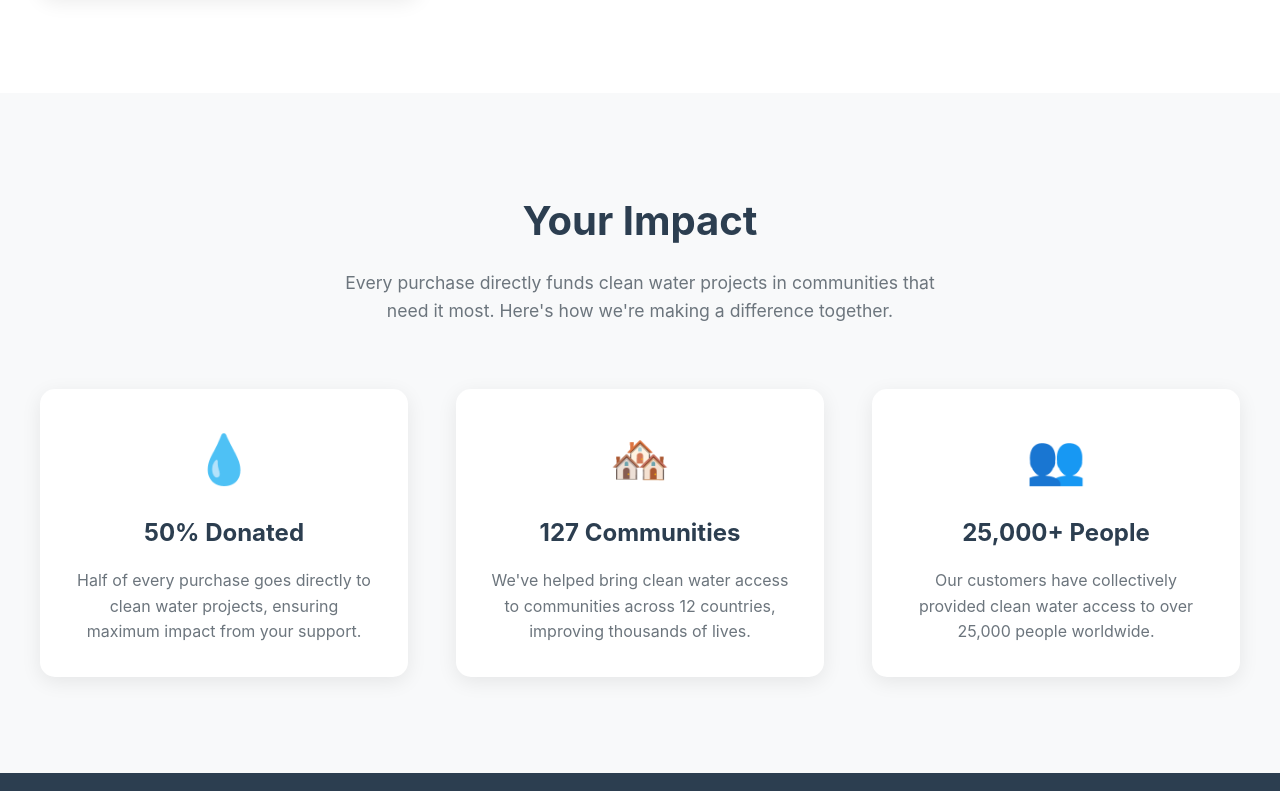
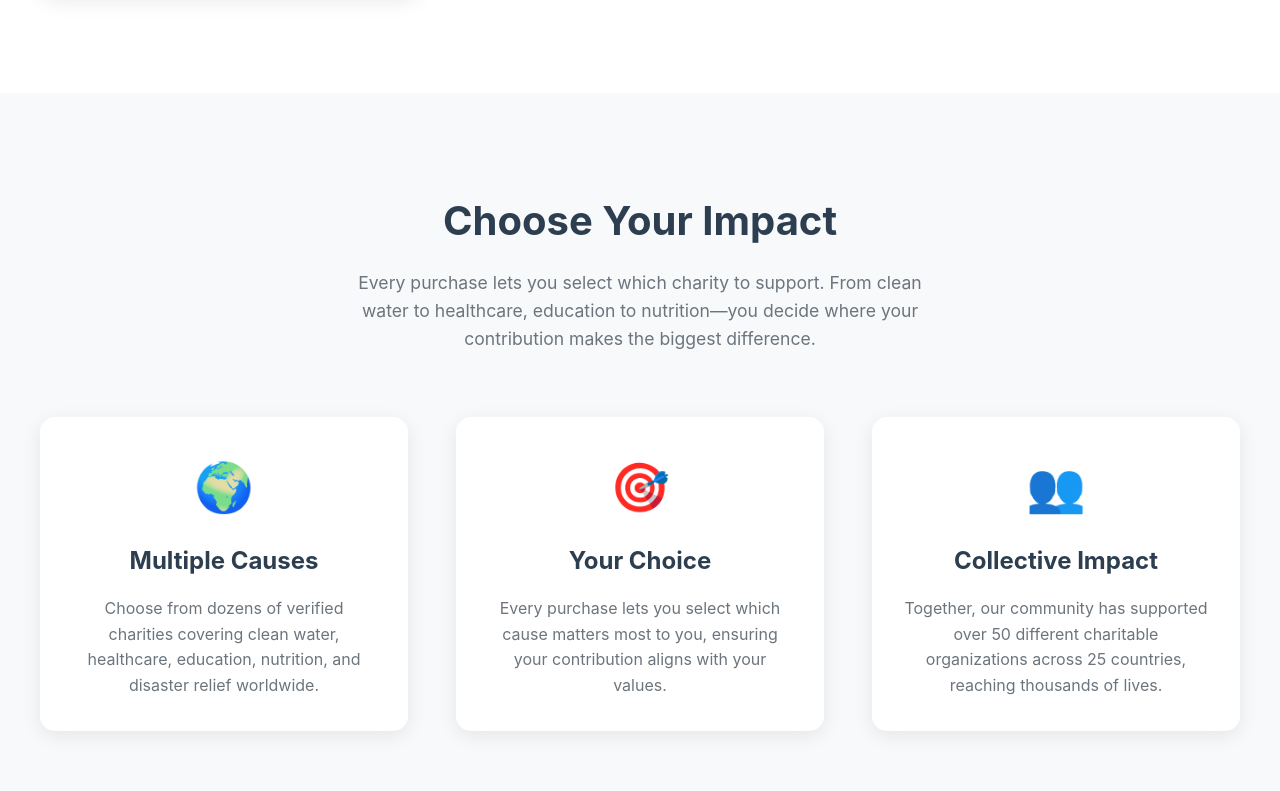
Before and after one commit to torrencehatch/shop, a plain HTML site: page index.html in a window 1280 px wide. Shown: the part 2006-2797 px from the top of the page. Drawn offline with Linux system fonts and the light colour scheme.

Commit message:
Add files via upload

```diff
--- a/index.html
+++ b/index.html
@@ -405,7 +405,7 @@
         <div class="hero-content">
             <div class="hero-text">
                 <h1>Wear What You Believe In</h1>
-                <p>Every purchase supports clean water projects worldwide. Join thousands who are making a difference, one shirt at a time.</p>
+                <p>Each contribution helps deliver critical aid—like clean water, health services, and nutrition—to the communities that need it most. Together, we're creating lasting, life-changing impact.</p>
                 <a href="#shop" class="cta-button">Shop Now</a>
             </div>
             <div class="hero-image">
@@ -418,7 +418,7 @@
     <section class="featured-products" id="shop">
         <div class="section-header">
             <h2>Featured Designs</h2>
-            <p>Thoughtfully designed shirts that spark conversations and create change</p>
+            <p>Support the causes you care about most. Choose from our partner charities with every purchase.</p>
         </div>
         <div class="products-grid">
             <div class="product-card">
@@ -460,24 +460,24 @@
     <section class="impact-section" id="impact">
         <div class="impact-content">
             <div class="section-header">
-                <h2>Your Impact</h2>
-                <p>Every purchase directly funds clean water projects in communities that need it most. Here's how we're making a difference together.</p>
+                <h2>Choose Your Impact</h2>
+                <p>Every purchase lets you select which charity to support. From clean water to healthcare, education to nutrition—you decide where your contribution makes the biggest difference.</p>
             </div>
             <div class="impact-stats">
                 <div class="impact-stat">
-                    <div class="impact-icon">💧</div>
-                    <h3>50% Donated</h3>
-                    <p>Half of every purchase goes directly to clean water projects, ensuring maximum impact from your support.</p>
+                    <div class="impact-icon">🌍</div>
+                    <h3>Multiple Causes</h3>
+                    <p>Choose from dozens of verified charities covering clean water, healthcare, education, nutrition, and disaster relief worldwide.</p>
                 </div>
                 <div class="impact-stat">
-                    <div class="impact-icon">🏘️</div>
-                    <h3>127 Communities</h3>
-                    <p>We've helped bring clean water access to communities across 12 countries, improving thousands of lives.</p>
+                    <div class="impact-icon">🎯</div>
+                    <h3>Your Choice</h3>
+                    <p>Every purchase lets you select which cause matters most to you, ensuring your contribution aligns with your values.</p>
                 </div>
                 <div class="impact-stat">
                     <div class="impact-icon">👥</div>
-                    <h3>25,000+ People</h3>
-                    <p>Our customers have collectively provided clean water access to over 25,000 people worldwide.</p>
+                    <h3>Collective Impact</h3>
+                    <p>Together, our community has supported over 50 different charitable organizations across 25 countries, reaching thousands of lives.</p>
                 </div>
             </div>
         </div>
@@ -488,7 +488,7 @@
         <div class="footer-content">
             <div class="footer-section">
                 <h3>Thread Forward</h3>
-                <p>Fashion with purpose. Every shirt tells a story of change and creates real impact in communities worldwide.</p>
+                <p>Fashion with purpose. Every shirt tells a story of change and creates real impact in the causes you care about most.</p>
                 <div class="social-icons">
                     <a href="#" class="social-icon">📘</a>
                     <a href="#" class="social-icon">📸</a>
```
